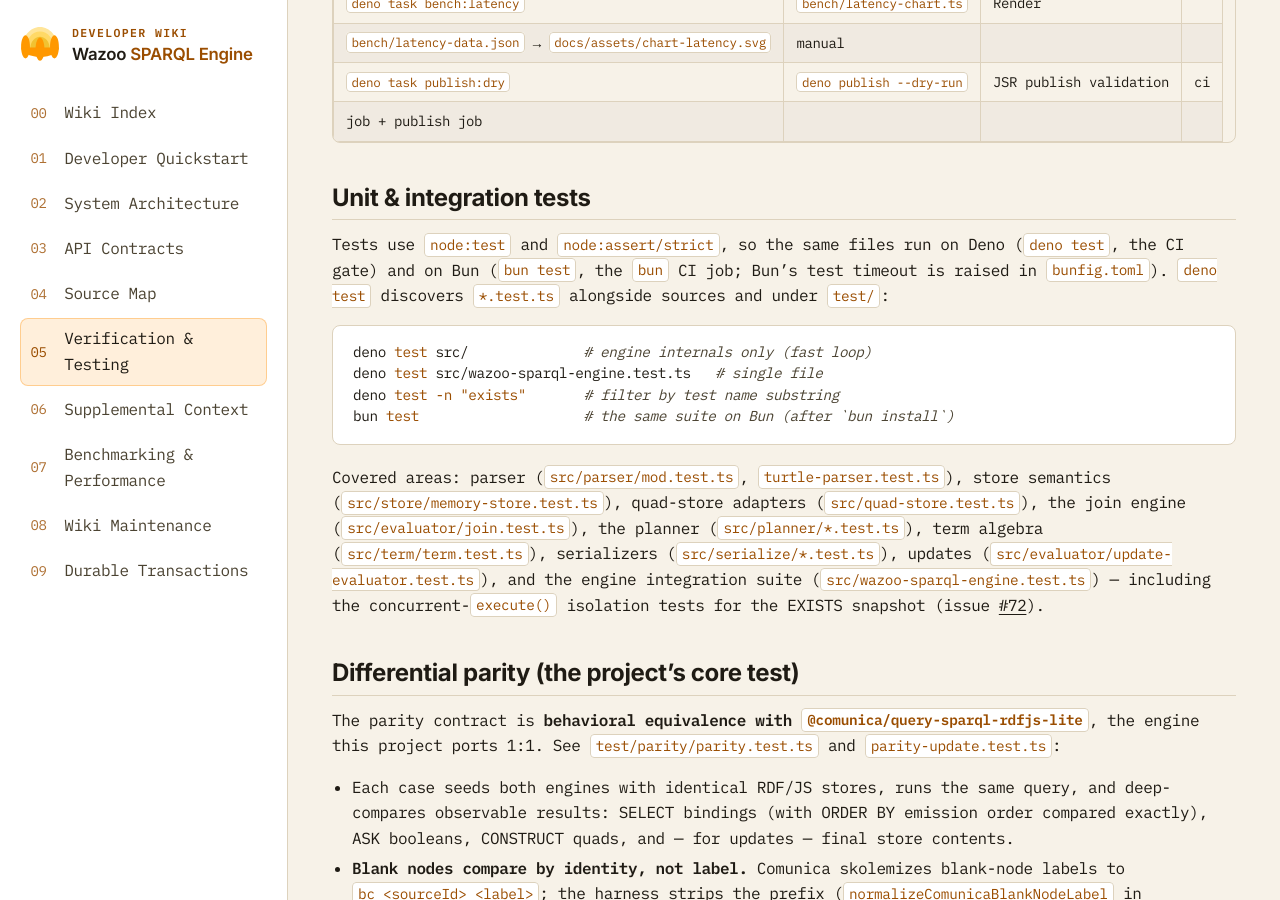
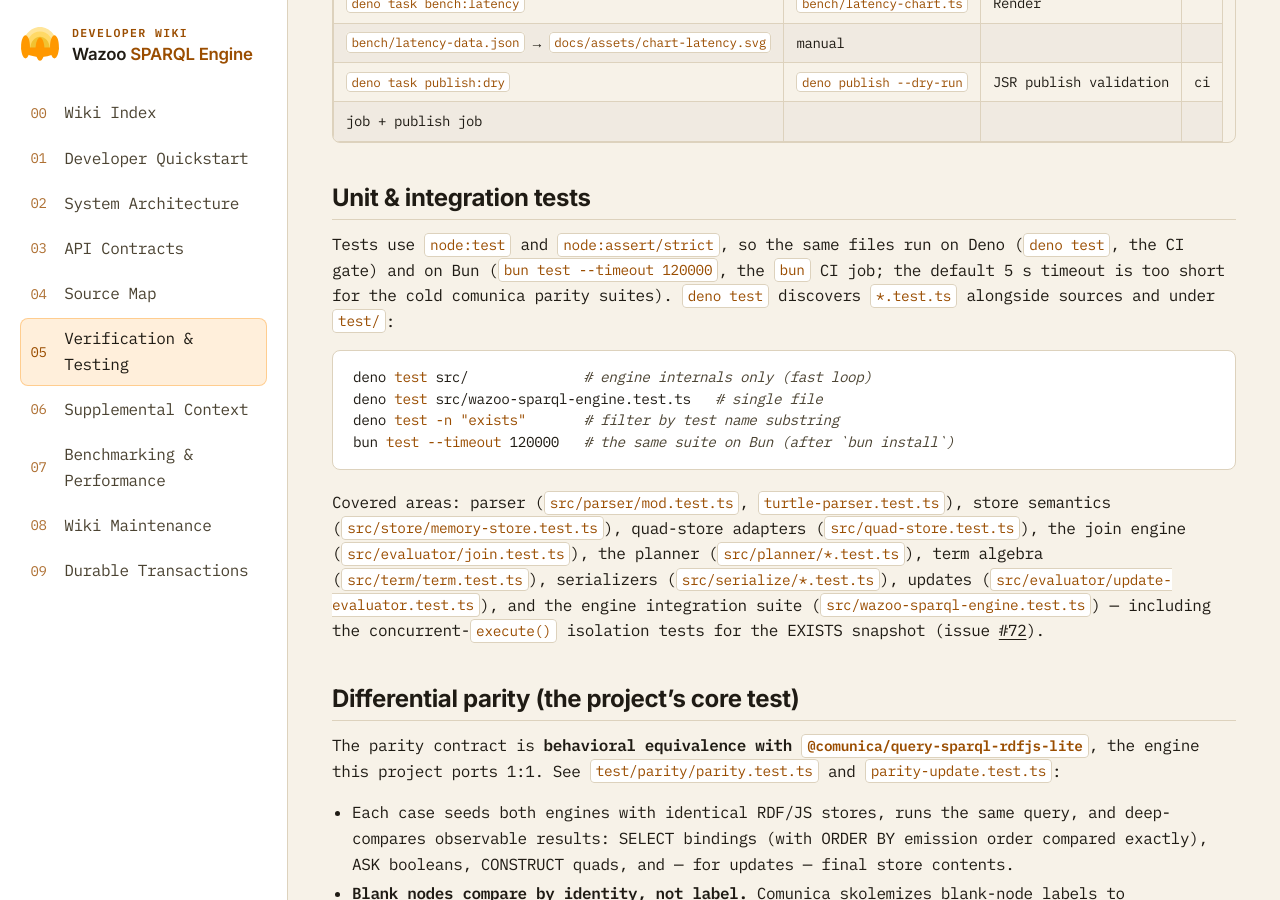
Before and after one commit to wazootech/sparql-engine, a Jekyll site: the page built from docs/05-testing.md, in a window 1280 px wide and 900 px high, scrolled down 1809 px. Built offline with Jekyll 4.4.1, drawn with Linux system fonts in a browser that asks for light colours.

Commit message:
Pass --timeout to bun test instead of bunfig.toml
bunfig.toml has no test timeout option, so the 5 s default timed out the cold
comunica parity suites and lexer-dispatch on a fresh clone. The timeout is
now a flag (test:bun script and the CI step).

Co-Authored-By: Claude Sonnet 5.5 <noreply@anthropic.com>

````diff
--- a/bunfig.toml
+++ /dev/null
@@ -1,4 +0,0 @@
-[test]
-# The comunica parity suites build a full engine on first use (about 5 s per
-# cold query), so the 5 s default would time them out.
-timeout = 120000
--- a/docs/05-testing.md
+++ b/docs/05-testing.md
@@ -58,15 +58,15 @@ job + publish job |
 ## Unit & integration tests
 
 Tests use `node:test` and `node:assert/strict`, so the same files run on Deno
-(`deno test`, the CI gate) and on Bun (`bun test`, the `bun` CI job; Bun's test
-timeout is raised in `bunfig.toml`). `deno test` discovers `*.test.ts` alongside
-sources and under `test/`:
+(`deno test`, the CI gate) and on Bun (`bun test --timeout 120000`, the `bun` CI
+job; the default 5 s timeout is too short for the cold comunica parity suites).
+`deno test` discovers `*.test.ts` alongside sources and under `test/`:
 
 ```bash
 deno test src/              # engine internals only (fast loop)
 deno test src/wazoo-sparql-engine.test.ts   # single file
 deno test -n "exists"       # filter by test name substring
-bun test                    # the same suite on Bun (after `bun install`)
+bun test --timeout 120000   # the same suite on Bun (after `bun install`)
 ```
 
 Covered areas: parser (`src/parser/mod.test.ts`, `turtle-parser.test.ts`), store
--- a/package.json
+++ b/package.json
@@ -3,6 +3,9 @@
   "private": true,
   "type": "module",
   "description": "Bun toolchain manifest for @wazoo/sparql-engine. The published package is described by deno.json; Deno stays the toolchain until the Bun cutover.",
+  "scripts": {
+    "test:bun": "bun test --timeout 120000"
+  },
   "dependencies": {
     "@comunica/query-sparql-rdfjs-lite": "^5.1.3",
     "@rdfjs/types": "^2.0.1",
````
Also changed, not shown: AGENTS.md (+5 -5 lines), docs/01-quickstart.md (+1 -1 lines), .github/workflows/ci.yml, README.md.
